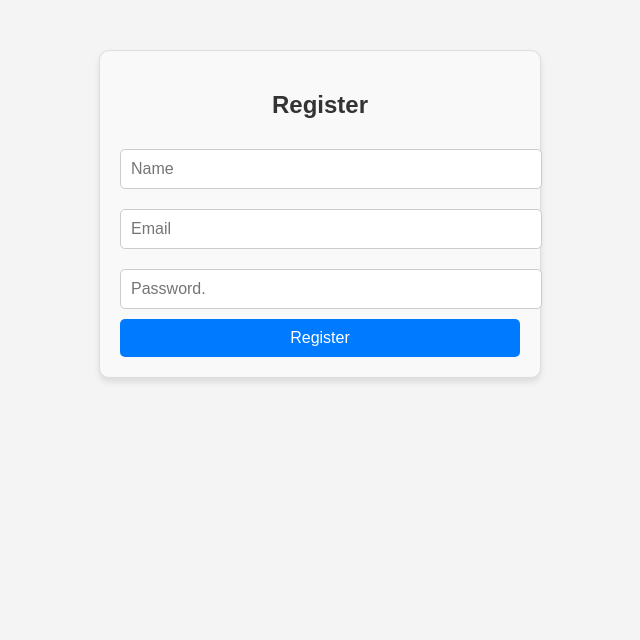
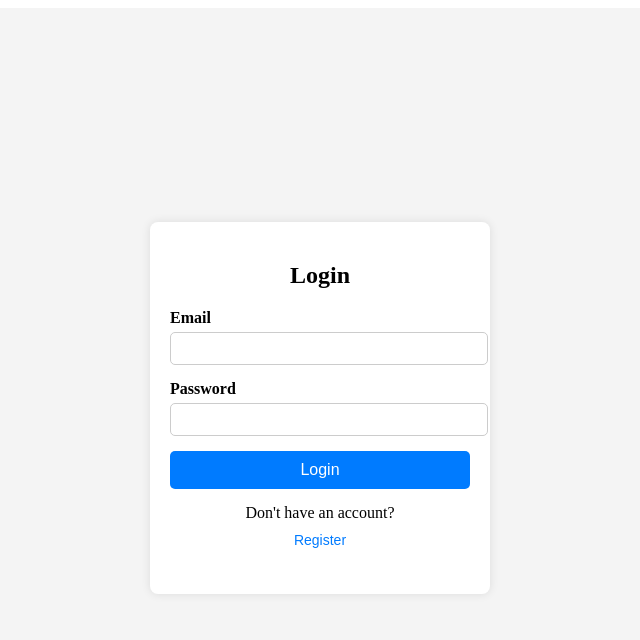
Before and after one commit to vincentMunywoki/wardrobe-management-system, a Vue app in the folder wardrobe-frontend/: page /register in a window 1280 px wide. Shown: the top 640 px of the page, without its empty margins (320-960 px from the left). Built offline with nearby package versions, Linux system fonts and the light colour scheme.

Commit message:
first commit

```diff
--- a/wardrobe-frontend/src/App.vue
+++ b/wardrobe-frontend/src/App.vue
@@ -1,21 +1,7 @@
-<template>
-  <div>
-    <router-view></router-view>
-  </div>
-</template>
-
-<script>
-export default {
-  name: 'App'
-};
+<script setup>
+import AuthForm from './components/AuthForm.vue';
 </script>
 
-<style>
-/* Global styles */
-body {
-  font-family: Arial, sans-serif;
-  background-color: #f4f4f4;
-  margin: 0;
-  padding: 0;
-}
-</style>
+<template>
+  <AuthForm />
+</template>
--- /dev/null
+++ b/wardrobe-frontend/src/components/AuthForm.vue
@@ -0,0 +1,118 @@
+<script setup>
+import { ref } from 'vue';
+
+const isRegister = ref(false);
+
+const toggleForm = () => {
+    isRegister.value = !isRegister.value;
+};
+</script>
+
+<template>
+    <div class="container">
+        <div class="form-box">
+            <h2>{{ isRegister ? 'Register' : 'Login' }}</h2>
+
+            <form>
+                <div class="input-group">
+                    <label>Email</label>
+                    <input type="email" required>
+                </div>
+
+                <div class="input-group">
+                    <label>Password</label>
+                    <input type="password" required>
+                </div>
+
+                <div v-if="isRegister" class="input-group">
+                    <label>Confirm Password</label>
+                    <input type="password" required>
+                </div>
+
+                <button type="submit">
+                    {{ isRegister ? 'Register' : 'Login' }}
+                </button>
+            </form>
+
+            <p>
+                {{ isRegister ? 'Already have an account?' : "Don't have an account?" }}
+                <button @click="toggleForm">
+                    {{ isRegister ? 'Login' : 'Register' }}
+                </button>
+            </p>
+        </div>
+    </div>
+</template>
+
+<style scoped>
+/* Basic styling */
+.container {
+    display: flex;
+    justify-content: center;
+    align-items: center;
+    height: 100vh;
+    background-color: #f4f4f4;
+}
+
+.form-box {
+    background: white;
+    padding: 20px;
+    border-radius: 8px;
+    box-shadow: 0 0 10px rgba(0, 0, 0, 0.1);
+    width: 300px;
+    text-align: center;
+}
+
+h2 {
+    margin-bottom: 20px;
+}
+
+.input-group {
+    margin-bottom: 15px;
+    text-align: left;
+}
+
+.input-group label {
+    display: block;
+    margin-bottom: 5px;
+    font-weight: bold;
+}
+
+.input-group input {
+    width: 100%;
+    padding: 8px;
+    border: 1px solid #ccc;
+    border-radius: 5px;
+}
+
+button {
+    width: 100%;
+    padding: 10px;
+    border: none;
+    background-color: #007bff;
+    color: white;
+    font-size: 16px;
+    cursor: pointer;
+    border-radius: 5px;
+}
+
+button:hover {
+    background-color: #0056b3;
+}
+
+p {
+    margin-top: 15px;
+}
+
+p button {
+    background: none;
+    border: none;
+    color: #007bff;
+    cursor: pointer;
+    font-size: 14px;
+}
+
+p button:hover {
+    text-decoration: underline;
+}
+</style>
--- a/wardrobe-frontend/src/components/Login.vue
+++ /dev/null
@@ -1,75 +0,0 @@
-<template>
-    <div class="auth-container">
-      <h2>Login</h2>
-      <form @submit.prevent="login">
-        <input v-model="credentials.email" type="email" placeholder="Email" required />
-        <input v-model="credentials.password" type="password" placeholder="Password" required />
-        <button type="submit">Login</button>
-      </form>
-    </div>
-  </template>
-
-  <script>
-  // import authService from '@/services/authService';
-
-  export default {
-    data() {
-      return {
-        credentials: { email: '', password: '' }
-      };
-    },
-    methods: {
-      async login() {
-        try {
-          const response = await authService.login(this.credentials);
-          localStorage.setItem('token', response.data.token);
-          alert('Login successful');
-        } catch (error) {
-          alert('Login failed');
-        }
-      }
-    }
-  };
-  </script>
-
-  <style scoped>
-  .auth-container {
-    max-width: 400px;
-    margin: 50px auto;
-    padding: 20px;
-    border: 1px solid #ddd;
-    border-radius: 10px;
-    background: #f9f9f9;
-    box-shadow: 0px 4px 6px rgba(0, 0, 0, 0.1);
-    text-align: center;
-  }
-
-  h2 {
-    color: #333;
-  }
-
-  input {
-    width: 100%;
-    padding: 10px;
-    margin: 10px 0;
-    border: 1px solid #ccc;
-    border-radius: 5px;
-    font-size: 16px;
-  }
-
-  button {
-    width: 100%;
-    padding: 10px;
-    background-color: #28a745;
-    color: white;
-    border: none;
-    border-radius: 5px;
-    font-size: 16px;
-    cursor: pointer;
-    transition: 0.3s;
-  }
-
-  button:hover {
-    background-color: #218838;
-  }
-  </style>
--- a/wardrobe-frontend/src/components/Register.vue
+++ /dev/null
@@ -1,75 +0,0 @@
-<template>
-    <div class="auth-container">
-      <h2>Register</h2>
-      <form @submit.prevent="register">
-        <input v-model="user.name" type="text" placeholder="Name" required />
-        <input v-model="user.email" type="email" placeholder="Email" required />
-        <input v-model="user.password" type="password" placeholder="Password." required />
-        <button type="submit">Register</button>
-      </form>
-    </div>
-  </template>
-
-  <script>
-//   import authService from '@/services/authService';
-
-  export default {
-    data() {
-      return {
-        user: { name: '', email: '', password: '' }
-      };
-    },
-    methods: {
-      async register() {
-        try {
-          const response = await authService.register(this.user);
-          alert(response.data.message);
-        } catch (error) {
-          alert('Registration failed');
-        }
-      }
-    }
-  };
-  </script>
-
-  <style scoped>
-  .auth-container {
-    max-width: 400px;
-    margin: 50px auto;
-    padding: 20px;
-    border: 1px solid #ddd;
-    border-radius: 10px;
-    background: #f9f9f9;
-    box-shadow: 0px 4px 6px rgba(0, 0, 0, 0.1);
-    text-align: center;
-  }
-
-  h2 {
-    color: #333;
-  }
-
-  input {
-    width: 100%;
-    padding: 10px;
-    margin: 10px 0;
-    border: 1px solid #ccc;
-    border-radius: 5px;
-    font-size: 16px;
-  }
-
-  button {
-    width: 100%;
-    padding: 10px;
-    background-color: #007bff;
-    color: white;
-    border: none;
-    border-radius: 5px;
-    font-size: 16px;
-    cursor: pointer;
-    transition: 0.3s;
-  }
-
-  button:hover {
-    background-color: #0056b3;
-  }
-  </style>
```
Also changed, not shown: wardrobe-frontend/src/router/index.js (+13 -13 lines).
